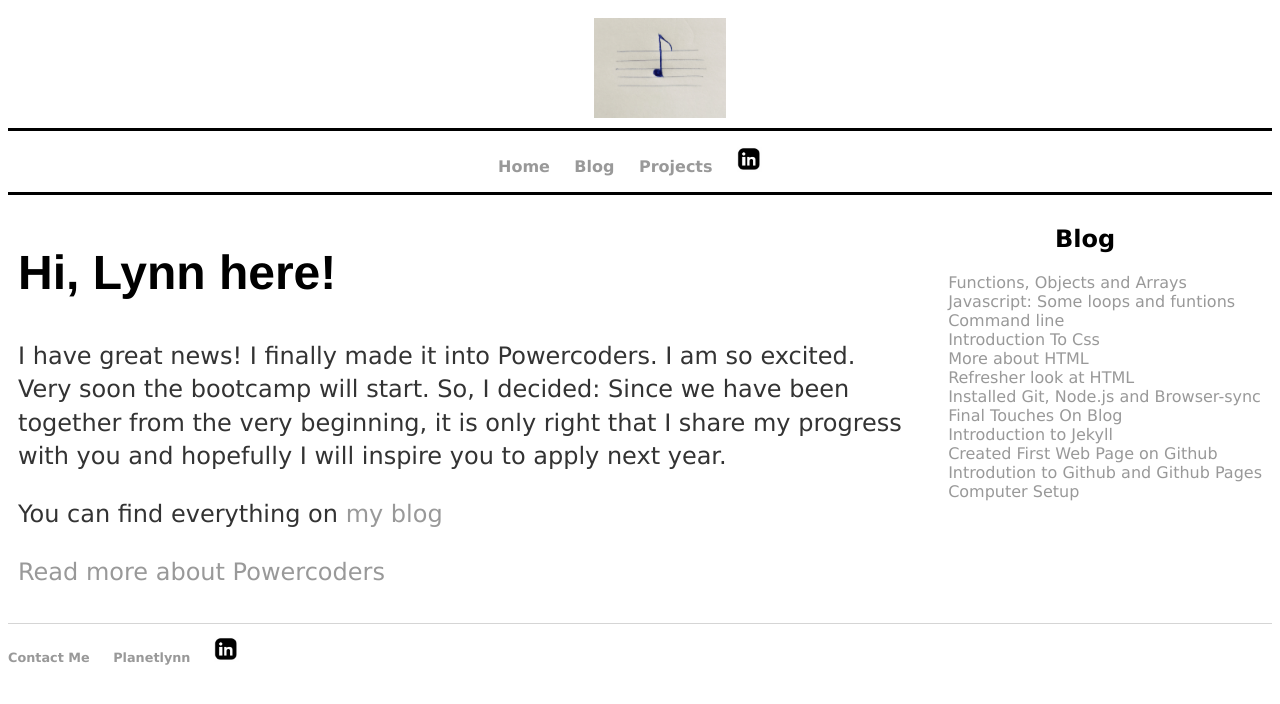
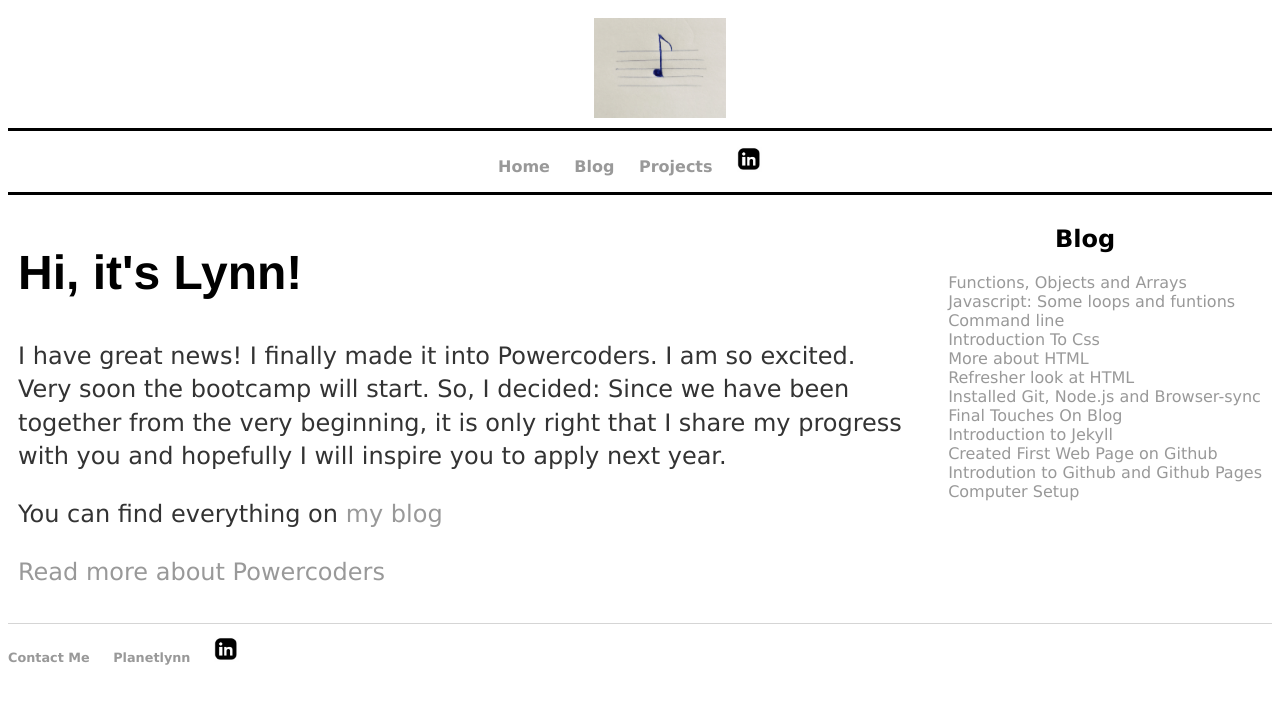
Before and after one commit to aineomugisha/aineomugisha.github.io, a Jekyll site: the page built from index.html, in a window 1280 px wide. Shown: the top 704 px of the page. Built offline with Jekyll 4.4.1, drawn with Linux system fonts in a browser that asks for light colours; the list of posts is cut into pages by our own code.

Commit message:
Update index.html

```diff
--- a/index.html
+++ b/index.html
@@ -4,7 +4,7 @@ title: la
 ---
 <main>
 <section class="blurb">
-	<h1>Hi, Lynn here!</h1>
+	<h1>Hi, it's Lynn!</h1>
 	<p> I have great news! I finally made it into Powercoders. I am so excited. Very soon the bootcamp will start. So, I decided: Since we have been together from the very beginning, it is only right that I share my progress with you and hopefully I will inspire you to apply next year. </p>
 	<P>You can find everything on <a href="/blog/index.html"> my blog </a>
 		</p>
```
